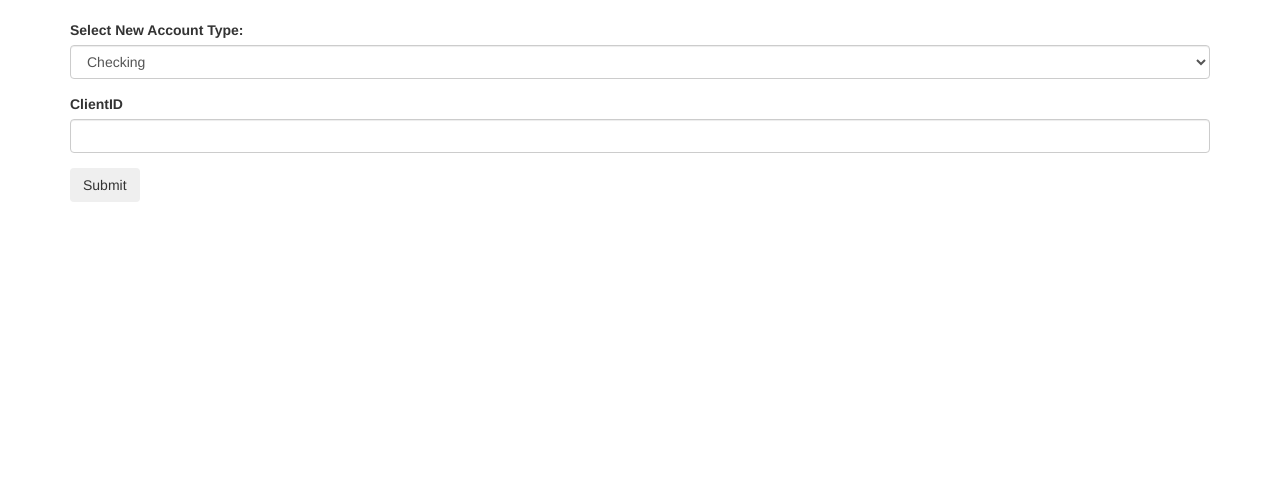
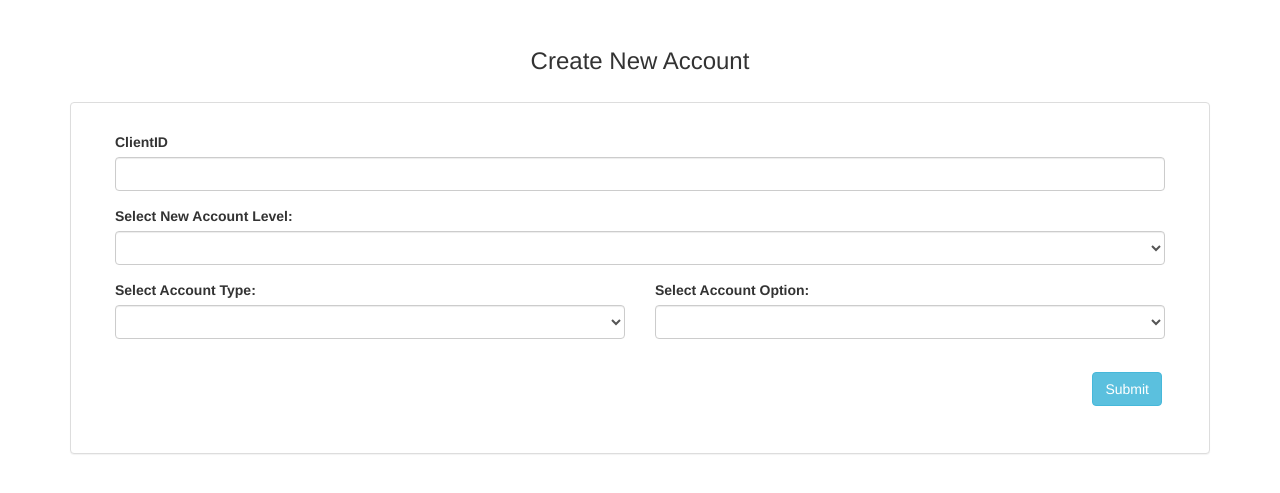
Before and after one commit to JeffreyLi16/COMP-353, a PHP site: page /openClientAccount.php in a window 1280 px wide. Shown: the part 52-545 px from the top of the page. Run offline with PHP 8.4, Linux system fonts and the light colour scheme; the visitor is signed in with stand-in values (Sample User, id 1).

Commit message:
Added new account form

```diff
--- /dev/null
+++ b/App/css/openClientAccount.css
@@ -0,0 +1,13 @@
+#open-client-account .title {
+    font-size: 24px;
+    text-align: center;
+    margin: 24px 0;
+}
+
+#open-client-account .btn-new-account {
+    margin: 18px;
+}
+
+#open-client-account .new-account-form {
+    margin: 14px;
+}
--- a/App/openClientAccount.php
+++ b/App/openClientAccount.php
@@ -18,9 +18,13 @@
 ?>
 
 <html>
+
 <head>
-   <link rel="stylesheet" href="https://maxcdn.bootstrapcdn.com/bootstrap/3.3.7/css/bootstrap.min.css" integrity="sha384-BVYiiSIFeK1dGmJRAkycuHAHRg32OmUcww7on3RYdg4Va+PmSTsz/K68vbdEjh4u" crossorigin="anonymous">
+  <link rel="stylesheet" href="css/openClientAccount.css">
+  <link rel="stylesheet" href="https://maxcdn.bootstrapcdn.com/bootstrap/3.3.7/css/bootstrap.min.css" integrity="sha384-BVYiiSIFeK1dGmJRAkycuHAHRg32OmUcww7on3RYdg4Va+PmSTsz/K68vbdEjh4u"
+    crossorigin="anonymous">
 </head>
+
 <body>
   <nav class="navbar navbar-inverse">
     <div class="container-fluid">
@@ -35,24 +39,58 @@
     </div>
   </nav>
 
-    <div class="container">
+  <div class="container" id="open-client-account">
+    <div class="title"> Create New Account</div>
+    <div class="panel panel-default">
+      <div class="panel-body new-account-form">
         <form action="" method="post">
-      <div class="form-group">
-        <label>Select New Account Type:</label>
+          <div class="form-row">
+            <div class="form-group col-md-12">
+              <label>ClientID</label>
+              <input type="text" class="form-control" name="clientID">
+            </div>
+
+          </div>
+          <div class="form-row">
+            <div class="form-group col-md-12">
+              <label>Select New Account Level:</label>
+              <select name="accountLevel" class="form-control">
+                <option></option>
+                <option value="Personal">Personal</option>
+                <option value="Business">Business</option>
+                <option value="Corporate">Corporate</option>
+              </select>
+            </div>
+          </div>
+          <div class="form-row">
+            <div class="form-group col-md-6">
+              <label>Select Account Type:</label>
               <select name="accountType" class="form-control">
+                <option></option>
                 <option value="Checking">Checking</option>
+                <option value="Credit">Credit</option>
                 <option value="Savings">Savings</option>
               </select>
             </div>
-        <div class="form-group">
-          <label>ClientID</label>
-          <input type="text" class="form-control" name="clientID">
+            <div class="form-group col-md-6">
+              <label>Select Account Option:</label>
+              <select name="account-option" class="form-control">
+                <option></option>
+                <option value="Student">Student</option>
+                <option value="No Fee">No Fee</option>
+                <option value="High Saving">High Saving</option>
+              </select>
             </div>
-            <button type="submit" class="btn btn-secondary">Submit</button>
+          </div>
+
+          <div class="pull-right"><button type="submit" class="btn btn-info btn-new-account">Submit</button></div>
         </form>
+      </div>
+    </div>
   </div>
 
 
 
 </body>
+
 </html>
```
Lines whose indentation alone changed are shown as unchanged.
